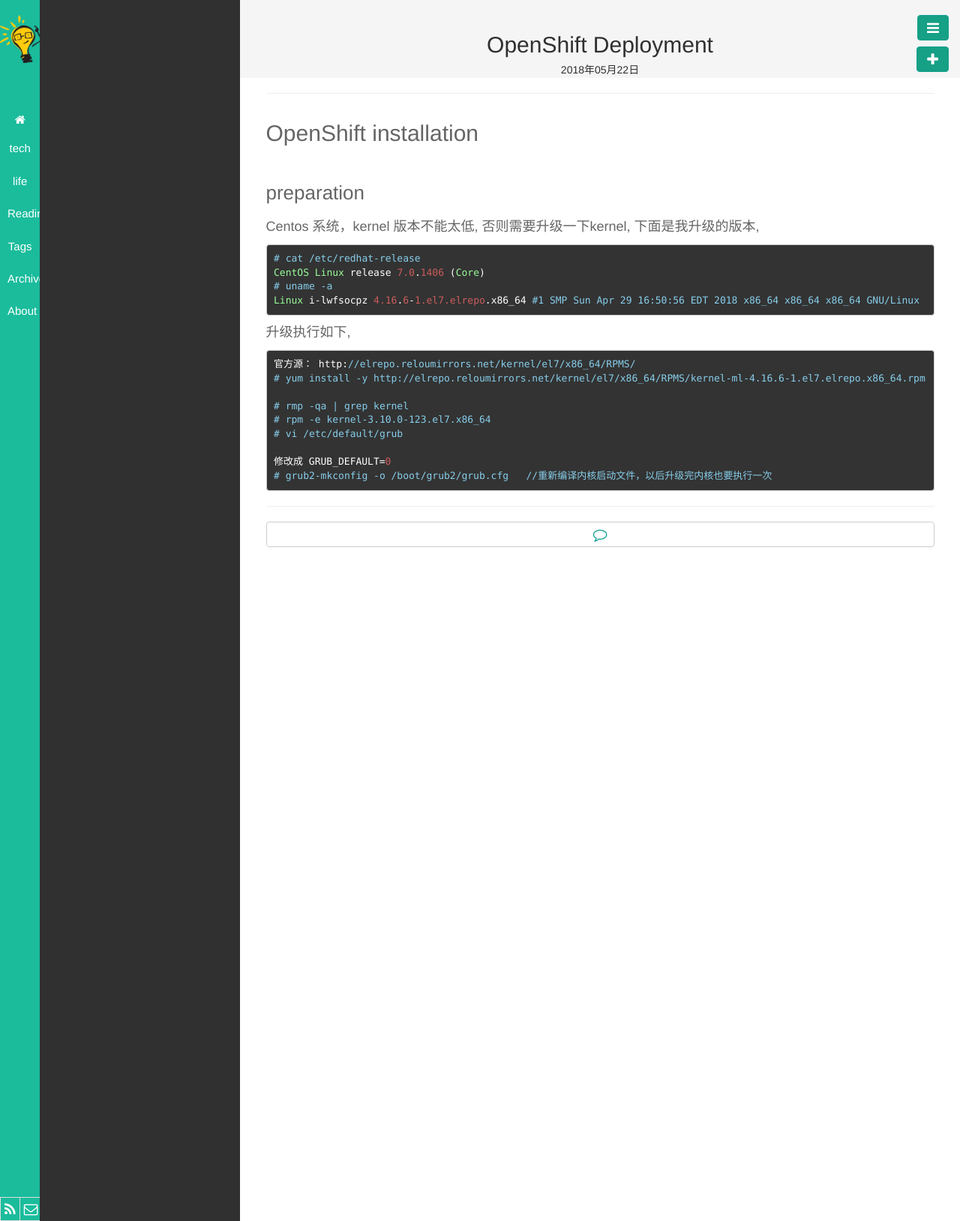
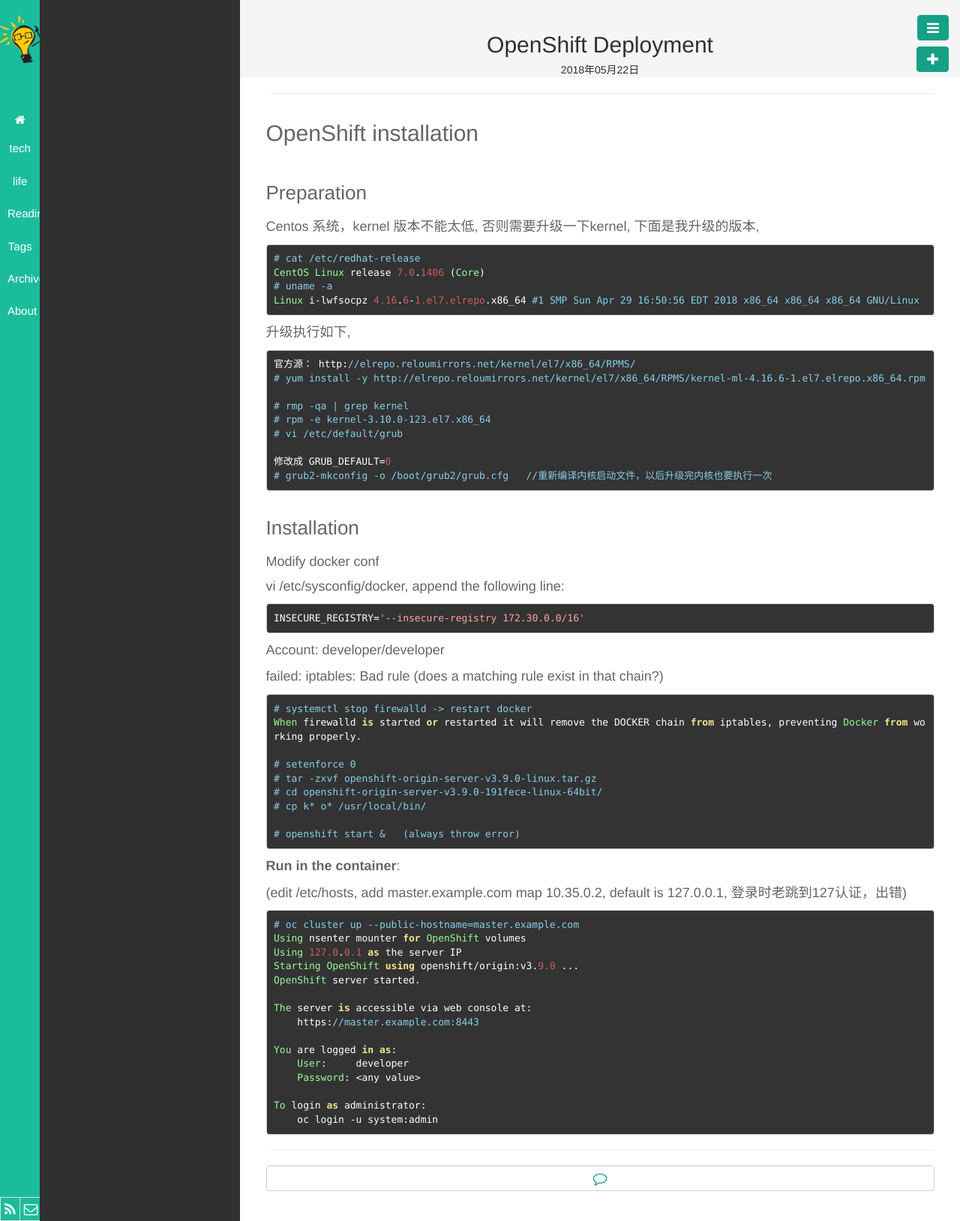
Before and after one commit to wenchma/wenchma.github.io, a Jekyll site: the page built from _posts/2018-05-22-openshift-deployment.md, in a window 1280 px wide. Shown: the whole page at 75% size. Built offline with Jekyll 4.4.1, drawn with Linux system fonts in a browser that asks for light colours.

Commit message:
Add installation steps

````diff
--- a/_posts/2018-05-22-openshift-deployment.md
+++ b/_posts/2018-05-22-openshift-deployment.md
@@ -8,7 +8,7 @@
 
 ## OpenShift installation
 
-### preparation
+### Preparation
 
 Centos 系统，kernel 版本不能太低, 否则需要升级一下kernel, 下面是我升级的版本,
 ```
@@ -30,3 +30,48 @@
 修改成 GRUB_DEFAULT=0
 # grub2-mkconfig -o /boot/grub2/grub.cfg   //重新编译内核启动文件，以后升级完内核也要执行一次
 ```
+
+### Installation
+
+#### Modify docker conf
+vi /etc/sysconfig/docker, append the following line:
+```
+INSECURE_REGISTRY='--insecure-registry 172.30.0.0/16'
+```
+
+Account: developer/developer
+
+failed: iptables: Bad rule (does a matching rule exist in that chain?)
+
+```
+# systemctl stop firewalld -> restart docker
+When firewalld is started or restarted it will remove the DOCKER chain from iptables, preventing Docker from working properly.
+
+# setenforce 0
+# tar -zxvf openshift-origin-server-v3.9.0-linux.tar.gz
+# cd openshift-origin-server-v3.9.0-191fece-linux-64bit/
+# cp k* o* /usr/local/bin/
+
+# openshift start &   (always throw error)
+```
+
+**Run in the container**:
+
+(edit /etc/hosts, add master.example.com map 10.35.0.2, default is 127.0.0.1, 登录时老跳到127认证，出错)
+```
+# oc cluster up --public-hostname=master.example.com
+Using nsenter mounter for OpenShift volumes
+Using 127.0.0.1 as the server IP
+Starting OpenShift using openshift/origin:v3.9.0 ...
+OpenShift server started.
+
+The server is accessible via web console at:
+    https://master.example.com:8443
+
+You are logged in as:
+    User:     developer
+    Password: <any value>
+
+To login as administrator:
+    oc login -u system:admin
+```
````
